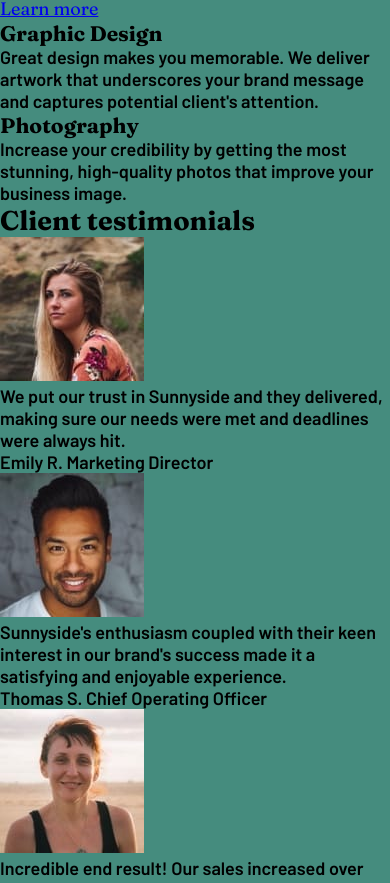
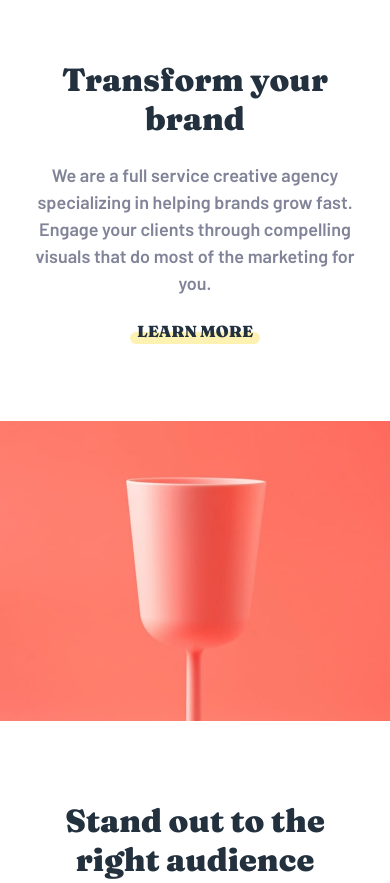
Before and after one commit to wendell-kenneddy/sunnyside, a plain HTML site: page web/index.html in a window 390 px wide. Shown: the part 791-1674 px from the top of the page. Drawn offline with Linux system fonts and the light colour scheme.

Commit message:
feat(css): finish mobile styles

```diff
--- a/web/styles/main.css
+++ b/web/styles/main.css
@@ -31,6 +31,18 @@ a {
   font-family: "Fraunces";
 }
 
+.sr-only {
+  position: absolute;
+  width: 1px;
+  height: 1px;
+  padding: 0;
+  margin: -1px;
+  overflow: hidden;
+  clip: rect(0, 0, 0, 0);
+  white-space: nowrap;
+  border-width: 0;
+}
+
 /* HEADER */
 
 #page-header {
@@ -46,10 +58,11 @@ a {
 
 h1 {
   color: var(--white);
-  letter-spacing: 0.4rem;
+  letter-spacing: 0.6rem;
   text-transform: uppercase;
   text-align: center;
   font-weight: 900;
+  font-size: 3.6rem;
 }
 
 #page-header nav {
@@ -69,3 +82,225 @@ h1 {
   justify-content: center;
   gap: 4.8rem;
 }
+
+/* MAIN */
+
+#benefits {
+  display: grid;
+  grid-template-columns: 1;
+}
+
+#egg-image {
+  background-image: url("/assets/images/mobile/image-transform.jpg");
+  background-position: center;
+  background-repeat: no-repeat;
+  background-size: cover;
+  width: 100%;
+  min-height: 30rem;
+  grid-row: 1;
+}
+
+#stand-out-image {
+  background-image: url("/assets/images/mobile/image-stand-out.jpg");
+  background-position: center;
+  background-repeat: no-repeat;
+  background-size: cover;
+  width: 100%;
+  min-height: 30rem;
+}
+
+.benefits-text-section {
+  padding: 8rem 2.6rem;
+  display: flex;
+  flex-direction: column;
+  align-items: center;
+  justify-content: center;
+  text-align: center;
+  gap: 2.4rem;
+}
+
+.benefits-text-section h3 {
+  font-weight: 900;
+  font-size: 3.2rem;
+  color: var(--very-dark-desaturated-blue);
+}
+
+.benefits-text-section p {
+  color: var(--dark-grayish-blue);
+  line-height: 150%;
+}
+
+.benefits-text-section a {
+  text-decoration: none;
+  color: var(--very-dark-desaturated-blue);
+  font-weight: 900;
+  text-transform: uppercase;
+  font-size: 1.6rem;
+  position: relative;
+  z-index: 1;
+}
+
+.benefits-text-section a::before {
+  content: "";
+  width: 13rem;
+  height: 1.2rem;
+  border-radius: 999px;
+  opacity: 0.3;
+  position: absolute;
+  top: 1.7rem;
+  left: 50%;
+  transform: translate(-50%, -50%);
+  z-index: -1;
+  transition: all 0.2s ease-in-out;
+}
+
+.benefits-text-section a:hover::before {
+  opacity: 1;
+}
+
+#transform,
+#stand-out {
+  background: var(--white);
+}
+
+#transform.benefits-text-section a::before {
+  background: var(--yellow);
+}
+
+#stand-out.benefits-text-section a::before {
+  background: var(--soft-red);
+}
+
+#graphic-design {
+  padding-top: 40rem;
+  background-image: url("/assets/images/mobile/image-graphic-design.jpg");
+  background-repeat: no-repeat;
+  background-position: top right;
+  background-size: cover;
+}
+
+#graphic-design h3,
+#graphic-design p {
+  color: var(--dark-desaturated-cyan);
+}
+
+#photography {
+  padding-top: 40rem;
+  background-image: url("/assets/images/mobile/image-photography.jpg");
+  background-repeat: no-repeat;
+  background-position: top right;
+  background-size: cover;
+}
+
+#photography h3,
+#photography p {
+  color: var(--dark-blue);
+}
+
+#testimonials {
+  background-color: var(--white);
+  padding: 6.4rem 2.4rem 8rem;
+  display: flex;
+  align-items: center;
+  justify-content: center;
+  flex-direction: column;
+  gap: 7rem;
+}
+
+#testimonials h2 {
+  color: var(--grayish-blue);
+  font-weight: 900;
+  text-transform: uppercase;
+  letter-spacing: 0.4rem;
+  font-size: 2rem;
+}
+
+.testimonial {
+  display: flex;
+  align-items: center;
+  justify-content: center;
+  flex-direction: column;
+  text-align: center;
+  gap: 2.4rem;
+}
+
+.testimonial img {
+  border-radius: 999px;
+}
+
+.testimonial p {
+  line-height: 175%;
+  color: var(--very-dark-grayish-blue);
+}
+
+.testimonial-info {
+  display: flex;
+  flex-direction: column;
+  align-items: center;
+  justify-content: center;
+  gap: 1.6rem;
+}
+
+.testimonial-name {
+  color: var(--very-dark-desaturated-blue);
+  font-family: "Fraunces", serif;
+  font-weight: 900;
+}
+
+.testimonial-occupation {
+  color: var(--grayish-blue);
+}
+
+footer {
+  display: flex;
+  flex-direction: column;
+  align-items: center;
+  justify-content: center;
+  gap: 4.8rem;
+  padding: 4.8rem 4rem 7rem;
+}
+
+footer div {
+  display: flex;
+  flex-direction: column;
+  align-items: center;
+  justify-content: center;
+  width: 100%;
+  gap: 2rem;
+}
+
+footer nav {
+  width: 100%;
+}
+
+footer ul {
+  display: flex;
+  align-items: center;
+  list-style-type: none;
+}
+
+footer a {
+  text-decoration: none;
+  font-family: "Barlow", sans-serif;
+  color: var(--dark-desaturated-cyan);
+  transition: all 0.2s ease-in-out;
+}
+
+#domain-links ul {
+  width: 100%;
+  justify-content: space-between;
+}
+
+#domain-links a:hover {
+  color: var(--white);
+}
+
+#social-links ul {
+  gap: 2.4rem;
+  justify-content: center;
+}
+
+#social-links a img:hover {
+  filter: invert(100%) sepia(0%) saturate(0%) hue-rotate(129deg)
+    brightness(108%) contrast(101%);
+}
```
